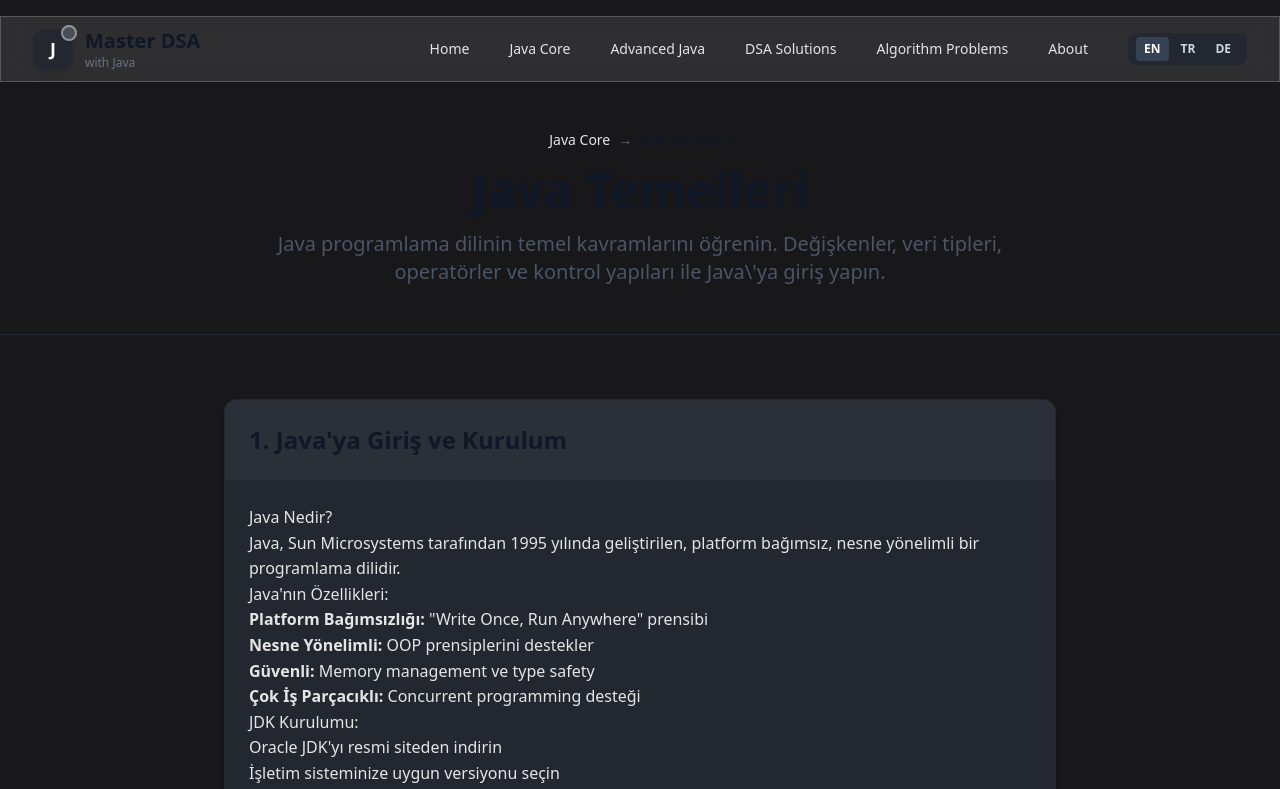
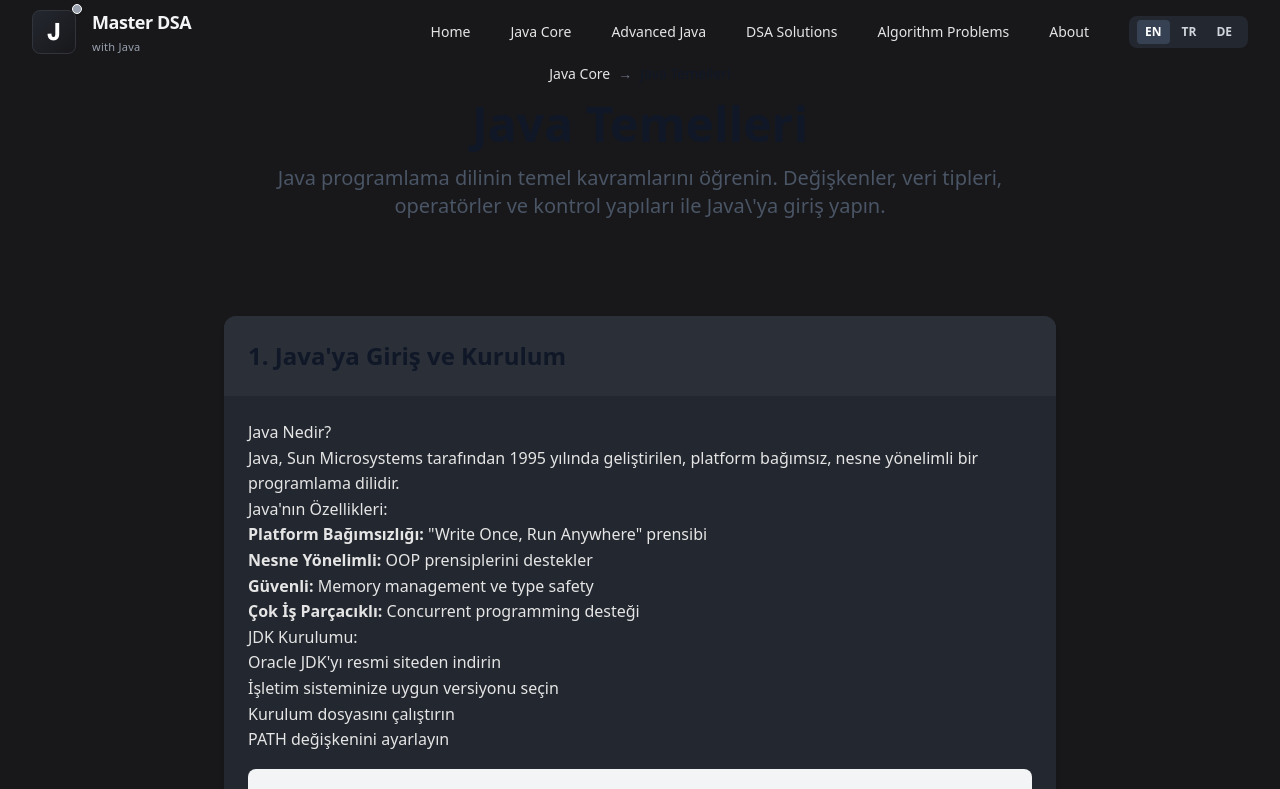
Before and after one commit to Aligorithm-97/masterdsawithjava, a Next.js app: page /java-core/java-temelleri in a window 1280 px wide. Shown: the top 789 px of the page. Built offline with nearby package versions, Linux system fonts and the light colour scheme.

Commit message:
aligorithm-header

```diff
--- a/app/about/page.tsx
+++ b/app/about/page.tsx
@@ -33,7 +33,7 @@ export default function AboutPage() {
   ];
 
   return (
-    <div className="min-h-screen bg-[#18181b]">
+    <div className="min-h-screen bg-[#18181b] pt-16">
       {/* Header */}
       <section className="bg-[#18181b] shadow-sm border-b border-[#23272f]">
         <div className="max-w-7xl mx-auto px-4 sm:px-6 lg:px-8 py-12">
--- a/app/advanced-java/page.tsx
+++ b/app/advanced-java/page.tsx
@@ -109,7 +109,7 @@ export default function AdvancedJavaPage() {
   ];
 
   return (
-    <div className="min-h-screen bg-[#18181b]">
+    <div className="min-h-screen bg-[#18181b] pt-16">
       {/* Header */}
       <section className="bg-[#18181b] shadow-sm border-b border-[#23272f]">
         <div className="max-w-7xl mx-auto px-4 sm:px-6 lg:px-8 py-12">
--- a/app/algorithm-problems/page.tsx
+++ b/app/algorithm-problems/page.tsx
@@ -134,7 +134,7 @@ export default function AlgorithmProblemsPage() {
   };
 
   return (
-    <div className="min-h-screen bg-[#18181b]">
+    <div className="min-h-screen bg-[#18181b] pt-16">
       {/* Header */}
       <section className="bg-[#18181b] shadow-sm border-b border-[#23272f]">
         <div className="max-w-7xl mx-auto px-4 sm:px-6 lg:px-8 py-12">
--- a/app/components/Navigation.tsx
+++ b/app/components/Navigation.tsx
@@ -1,7 +1,7 @@
 "use client";
 
 import Link from "next/link";
-import { useState } from "react";
+import { useState, useEffect, useRef } from "react";
 
 const LANGUAGES = [
   { code: "en", label: "EN" },
@@ -11,7 +11,19 @@ const LANGUAGES = [
 
 export default function Navigation() {
   const [isMenuOpen, setIsMenuOpen] = useState(false);
+  const [showMenu, setShowMenu] = useState(false);
+  const menuRef = useRef(null);
   const [lang, setLang] = useState("en");
+
+  useEffect(() => {
+    if (isMenuOpen) {
+      setShowMenu(true);
+    } else {
+      // Menü kapanırken animasyon için kısa gecikme
+      const timeout = setTimeout(() => setShowMenu(false), 300);
+      return () => clearTimeout(timeout);
+    }
+  }, [isMenuOpen]);
 
   const menuItems = [
     { name: "Home", href: "/" },
@@ -23,25 +35,33 @@ export default function Navigation() {
   ];
 
   return (
-    <nav className="sticky top-0 z-50 glass border-b border-gray-200 dark:border-gray-700">
+    <nav className="fixed top-0 left-0 right-0 z-50 bg-[#18181b]">
       <div className="max-w-7xl mx-auto px-4 sm:px-6 lg:px-8">
         <div className="flex justify-between items-center h-16">
           {/* Logo */}
           <div className="flex items-center">
-            <Link href="/" className="flex items-center space-x-3 group">
+            <Link
+              href="/"
+              tabIndex={0}
+              className="flex items-center space-x-3 group focus:outline-none focus-visible:outline-none focus:ring-0 focus:border-transparent focus:shadow-none active:outline-none active:ring-0 active:border-transparent active:shadow-none"
+              style={{ outline: "none", boxShadow: "none" }}
+            >
               <div className="relative">
-                <div className="w-10 h-10 bg-[#23272f] rounded-xl flex items-center justify-center shadow-lg group-hover:shadow-xl transition-all duration-300 group-hover:scale-105">
-                  <span className="text-white dark:text-gray-900 font-bold text-lg">
+                <div
+                  className="w-11 h-11 bg-gradient-to-br from-[#23272f] to-[#18181b] border border-[#31343a] rounded-lg flex items-center justify-center shadow-md group-hover:shadow-lg transition-all duration-200 group-hover:scale-105 focus:outline-none focus-visible:outline-none focus:ring-0 focus:border-transparent focus:shadow-none active:outline-none active:ring-0 active:border-transparent active:shadow-none"
+                  style={{ outline: "none", boxShadow: "none" }}
+                >
+                  <span className="text-white dark:text-gray-100 font-mono font-extrabold text-2xl select-none">
                     J
                   </span>
                 </div>
-                <div className="absolute -top-1 -right-1 w-4 h-4 bg-gray-500 rounded-full border-2 border-white dark:border-gray-900 animate-pulse-slow"></div>
+                <div className="absolute -top-1.5 -right-1.5 w-2.5 h-2.5 bg-gray-400 rounded-full border border-white dark:border-[#18181b] shadow-sm"></div>
               </div>
-              <div className="flex flex-col">
-                <span className="text-xl font-bold text-gray-900 dark:text-white group-hover:text-gray-700 dark:group-hover:text-gray-300 transition-colors duration-200">
+              <div className="flex flex-col justify-center ml-1">
+                <span className="text-lg font-bold tracking-tight text-gray-100 dark:text-white group-hover:text-gray-300 transition-colors duration-200">
                   Master DSA
                 </span>
-                <span className="text-xs text-gray-500 dark:text-gray-400 font-medium">
+                <span className="text-[11px] text-gray-400 dark:text-gray-400 font-medium tracking-wide mt-0.5">
                   with Java
                 </span>
               </div>
@@ -102,7 +122,7 @@ export default function Navigation() {
                 ></span>
                 <span
                   className={`block w-5 h-0.5 bg-current transition-all duration-300 ${
-                    isMenuOpen ? "-rotate-45 -translate-y-0.5" : "translate-y-1"
+                    isMenuOpen ? "rotate-45 -translate-y-1" : "translate-y-0.5"
                   }`}
                 ></span>
               </div>
@@ -110,42 +130,6 @@ export default function Navigation() {
           </div>
         </div>
       </div>
-
-      {/* Mobile Menu */}
-      {isMenuOpen && (
-        <div className="md:hidden absolute top-16 left-0 w-full bg-[#23272f] shadow-lg z-40 animate-slide-in-left">
-          <div className="flex flex-col py-4">
-            {menuItems.map((item, index) => (
-              <Link
-                key={item.name}
-                href={item.href}
-                className="px-6 py-3 text-gray-300 hover:text-white hover:bg-gray-700 transition-colors duration-200"
-              >
-                {item.name}
-              </Link>
-            ))}
-            {/* Mobile Language Switcher */}
-            <div className="flex items-center space-x-1 px-6 mt-2">
-              {LANGUAGES.map((lng) => (
-                <button
-                  key={lng.code}
-                  className={`px-2 py-1 rounded text-xs font-semibold transition-colors duration-150 ${
-                    lang === lng.code
-                      ? "bg-gray-700 text-white"
-                      : "text-gray-300 hover:bg-gray-700 hover:text-white"
-                  }`}
-                  onClick={() => {
-                    setLang(lng.code);
-                    console.log("Language changed to", lng.code);
-                  }}
-                >
-                  {lng.label}
-                </button>
-              ))}
-            </div>
-          </div>
-        </div>
-      )}
     </nav>
   );
 }
--- a/app/dsa-solutions/page.tsx
+++ b/app/dsa-solutions/page.tsx
@@ -221,7 +221,7 @@ export default function DSASolutionsPage() {
   };
 
   return (
-    <div className="min-h-screen bg-[#18181b]">
+    <div className="min-h-screen bg-[#18181b] pt-16">
       {/* Header */}
       <section className="bg-[#18181b] shadow-sm border-b border-[#23272f]">
         <div className="max-w-7xl mx-auto px-4 sm:px-6 lg:px-8 py-16">
--- a/app/java-core/java-temelleri/page.tsx
+++ b/app/java-core/java-temelleri/page.tsx
@@ -328,10 +328,10 @@ for (int i = 0; i < 10; i++) {
   ];
 
   return (
-    <div className="min-h-screen bg-[#18181b]">
+    <div className="min-h-screen bg-[#18181b] pt-16">
       {/* Header */}
-      <section className="bg-[#18181b] shadow-sm border-b border-[#23272f]">
-        <div className="max-w-7xl mx-auto px-4 sm:px-6 lg:px-8 py-12">
+      <section className="bg-[#18181b] shadow-sm pt-0">
+        <div className="max-w-7xl mx-auto px-4 sm:px-6 lg:px-8 pt-0 pb-8">
           <div className="text-center">
             <nav className="text-sm text-gray-500 dark:text-gray-400 mb-4">
               <Link
@@ -364,9 +364,9 @@ for (int i = 0; i < 10; i++) {
             {lessons.map((lesson, index) => (
               <div
                 key={index}
-                className="bg-[#23272f] rounded-xl shadow-md overflow-hidden border border-[#23272f]"
+                className="bg-[#23272f] rounded-xl shadow-md overflow-hidden"
               >
-                <div className="bg-[#2a2f38] p-6 border-b border-[#23272f]">
+                <div className="bg-[#2a2f38] p-6">
                   <h2 className="text-2xl font-bold text-gray-900 dark:text-white">
                     {index + 1}. {lesson.title}
                   </h2>
--- a/app/java-core/page.tsx
+++ b/app/java-core/page.tsx
@@ -174,7 +174,7 @@ export default function JavaCorePage() {
   ];
 
   return (
-    <div className="min-h-screen bg-gray-50 dark:bg-gray-900">
+    <div className="min-h-screen bg-[#18181b] pt-16">
       {/* Header */}
       <section className="bg-[#18181b] shadow-sm border-b border-[#23272f]">
         <div className="max-w-7xl mx-auto px-4 sm:px-6 lg:px-8 py-16">
--- a/app/layout.tsx
+++ b/app/layout.tsx
@@ -15,8 +15,10 @@ const geistMono = Geist_Mono({
 
 export const metadata: Metadata = {
   title: "Master DSA with Java - Java Core Concepts & Algorithm Solutions",
-  description: "Learn Java core concepts, advanced Java programming, and solve DSA problems with detailed explanations and visual tutorials.",
-  keywords: "Java, DSA, algorithms, data structures, programming, tutorials, problem solving",
+  description:
+    "Learn Java core concepts, advanced Java programming, and solve DSA problems with detailed explanations and visual tutorials.",
+  keywords:
+    "Java, DSA, algorithms, data structures, programming, tutorials, problem solving",
   authors: [{ name: "Master DSA with Java" }],
 };
 
@@ -35,14 +37,8 @@ export default function RootLayout({
       <body
         className={`${geistSans.variable} ${geistMono.variable} antialiased bg-gray-50 dark:bg-gray-900`}
       >
-        {/* Language Switcher */}
-        <div className="w-full flex justify-end items-center px-4 py-2">
-          {/* LanguageSwitcher eklenecek */}
-        </div>
         <Navigation />
-        <main className="min-h-screen">
-          {children}
-        </main>
+        <main className="min-h-screen">{children}</main>
       </body>
     </html>
   );
```
